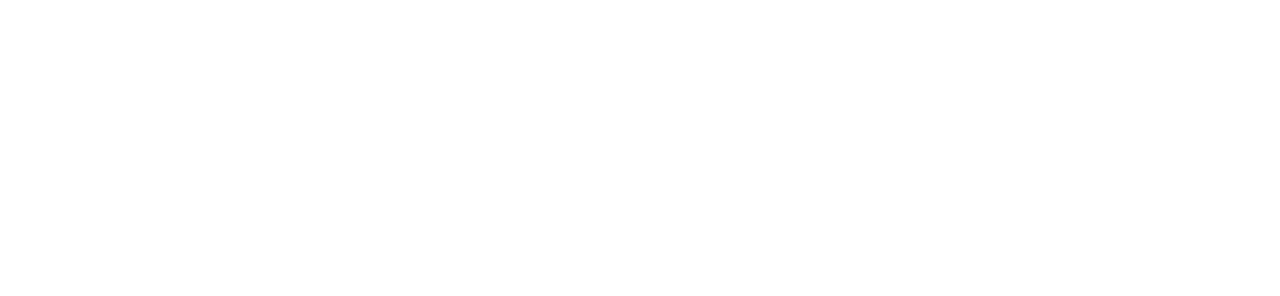
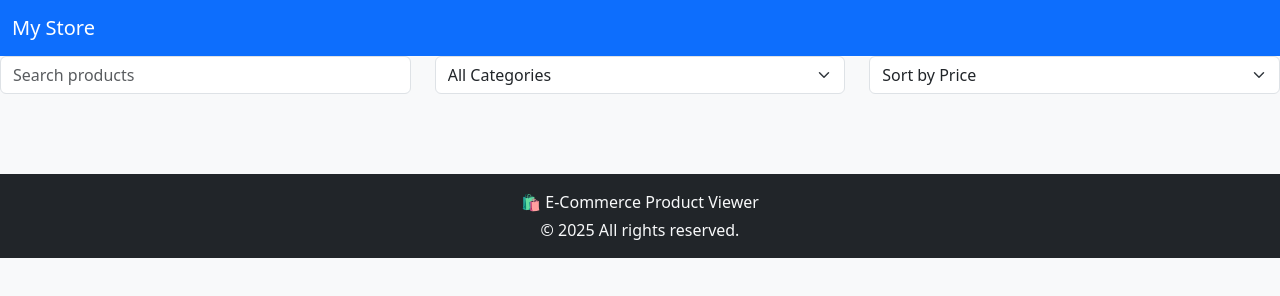
Before and after one commit to sami2995/E-commerce, a plain HTML site: page index.html in a window 1280 px wide. Drawn offline with nearby package versions, Linux system fonts and the light colour scheme.

Commit message:
html part updated

```diff
--- a/index.html
+++ b/index.html
@@ -5,9 +5,45 @@
     <meta name="viewport" content="width=device-width, initial-scale=1.0">
     <title>Ecommerce </title>
     <link href="https://cdn.jsdelivr.net/npm/bootstrap@5.3.3/dist/css/bootstrap.min.css" rel="stylesheet"/>
-  <script src="https://cdn.jsdelivr.net/npm/chart.js"></script>
 </head>
-<body>
+<body class="bg-light">
+
+  <nav class="navbar navbar-expand-lg navbar-dark bg-primary">
+    <div class="container-fluid">
+      <a class="navbar-brand" href="#"> My Store</a>
+    </div>
+  </nav>
+
+
+    <div class="row mb-4">
+      <div class="col-md-4 mb-2">
+        <input type="text" id="searchInput" class="form-control" placeholder="Search products" />
+      </div>
+      <div class="col-md-4 mb-2">
+        <select id="categoryFilter" class="form-select">
+          <option value="">All Categories</option>
+        </select>
+      </div>
+      <div class="col-md-4 mb-2">
+        <select id="priceSort" class="form-select">
+          <option value="">Sort by Price</option>
+          <option value="asc">Price: Low to High</option>
+          <option value="desc">Price: High to Low</option>
+        </select>
+      </div>
+    </div>
+
+
+    <div class="row" id="dataAppend"></div>
+  </div>
+
+
+  <footer class="bg-dark text-light text-center py-3 mt-5">
+    <div class="container">
+      <p class="mb-1">🛍️ E-Commerce Product Viewer</p>
+      <p class="mb-0">&copy; 2025 All rights reserved.</p>
+    </div>
+  </footer>
 
 </body>
 </html>
```
